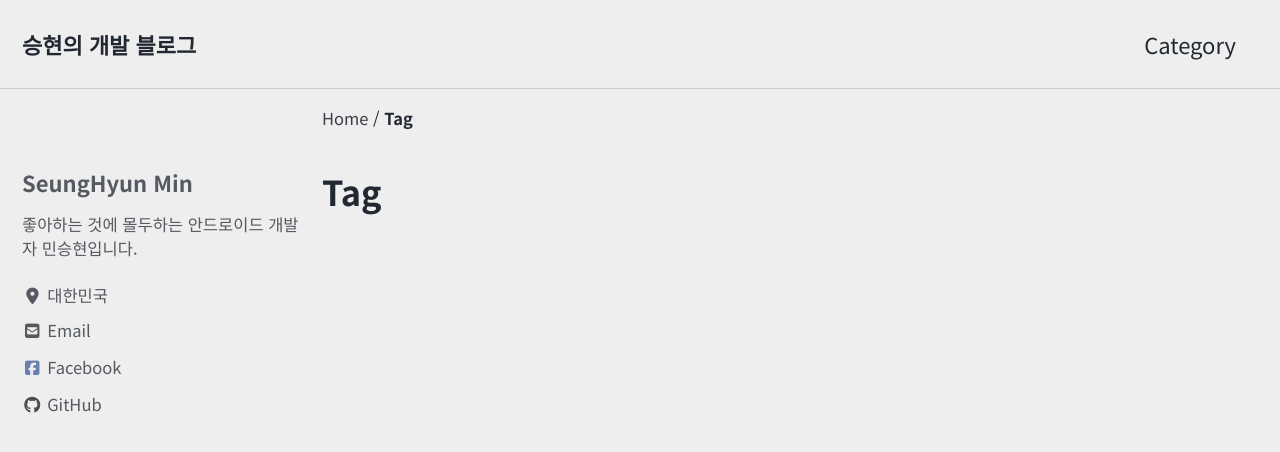
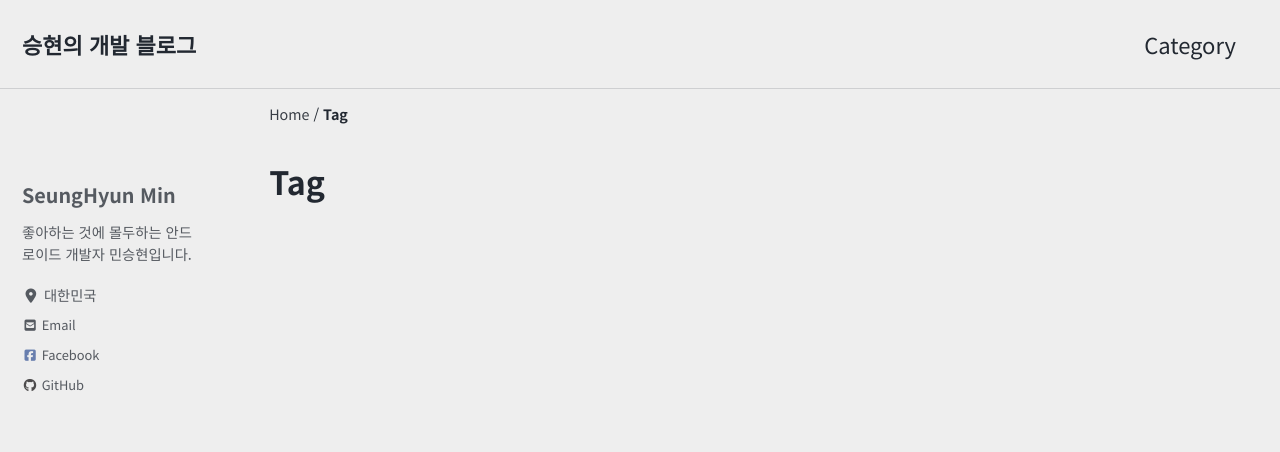
Before and after one commit to MinSeungHyun/minseunghyun.github.io, a Jekyll site: the page built from _pages/tag.md, in a window 1280 px wide and 900 px high. Shown: the top 452 px of the window. Built offline with Jekyll 4.4.1, drawn with Linux system fonts in a browser that asks for light colours; cached includes are drawn as plain includes; nearby versions of some CDN libraries.

Commit message:
Change some values

```diff
--- a/_sass/minimal-mistakes/_archive.scss
+++ b/_sass/minimal-mistakes/_archive.scss
@@ -7,14 +7,15 @@
   margin-bottom: 2em;
 
   @include breakpoint($large) {
-    float: right;
-    width: calc(100% - #{$right-sidebar-width-narrow});
-    padding-right: $right-sidebar-width-narrow;
+    width: 60%;
+    margin-left: auto;
+    margin-right: auto;
   }
 
   @include breakpoint($x-large) {
-    width: calc(100% - #{$right-sidebar-width});
-    padding-right: $right-sidebar-width;
+    width: 60%;
+    margin-left: auto;
+    margin-right: auto;
   }
 }
 
--- a/_sass/minimal-mistakes/_navigation.scss
+++ b/_sass/minimal-mistakes/_navigation.scss
@@ -28,12 +28,15 @@
     font-size: $type-size-6;
 
     @include breakpoint($large) {
-      float: right;
-      width: calc(100% - #{$right-sidebar-width-narrow});
+      width: 60%;
+      margin-left: auto;
+      margin-right: auto;
     }
 
     @include breakpoint($x-large) {
-      width: calc(100% - #{$right-sidebar-width});
+      width: 60%;
+      margin-left: auto;
+      margin-right: auto;
     }
   }
 
--- a/_sass/minimal-mistakes/_page.scss
+++ b/_sass/minimal-mistakes/_page.scss
@@ -37,14 +37,13 @@ body {
 
 .page {
   @include breakpoint($large) {
-    float: right;
-    width: calc(100% - #{$right-sidebar-width-narrow});
-    padding-right: $right-sidebar-width-narrow;
+    width: 60%;
+    margin: auto;
   }
 
   @include breakpoint($x-large) {
-    width: calc(100% - #{$right-sidebar-width});
-    padding-right: $right-sidebar-width;
+    width: 60%;
+    margin: auto;
   }
 
   .page__inner-wrap {
@@ -108,7 +107,7 @@ body {
   p,
   li,
   dl {
-    font-size: 1em;
+    font-size: 0.8em;
   }
 
   /* paragraph indents */
--- a/_sass/minimal-mistakes/_variables.scss
+++ b/_sass/minimal-mistakes/_variables.scss
@@ -35,14 +35,14 @@ $header-font-family: $sans-serif !default;
 $caption-font-family: $serif !default;
 
 /* type scale */
-$type-size-1: 2.441em !default; // ~39.056px
-$type-size-2: 1.953em !default; // ~31.248px
-$type-size-3: 1.563em !default; // ~25.008px
-$type-size-4: 1.25em !default; // ~20px
-$type-size-5: 1em !default; // ~16px
-$type-size-6: 0.75em !default; // ~12px
-$type-size-7: 0.6875em !default; // ~11px
-$type-size-8: 0.625em !default; // ~10px
+$type-size-1: 2.341em !default; // ~39.056px
+$type-size-2: 1.853em !default; // ~31.248px
+$type-size-3: 1.463em !default; // ~25.008px
+$type-size-4: 1.15em !default; // ~20px
+$type-size-5: 0.9em !default; // ~16px
+$type-size-6: 0.65em !default; // ~12px
+$type-size-7: 0.5875em !default; // ~11px
+$type-size-8: 0.525em !default; // ~10px
 
 /*
    Colors
@@ -145,7 +145,7 @@ $max-width: $x-large !default;
    ========================================================================== */
 
 $right-sidebar-width-narrow: 200px !default;
-$right-sidebar-width: 300px !default;
+$right-sidebar-width: 200px !default;
 $right-sidebar-width-wide: 400px !default;
 
 /*
```
